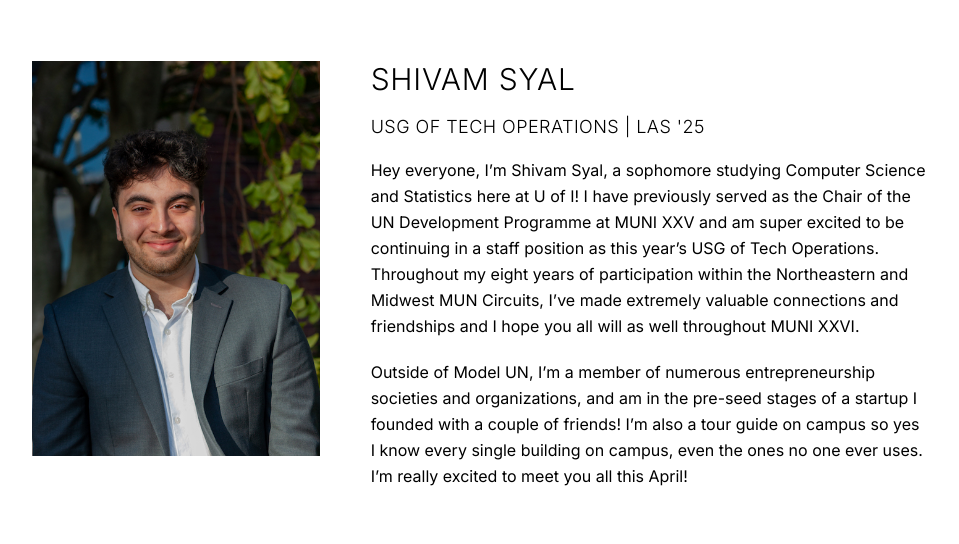
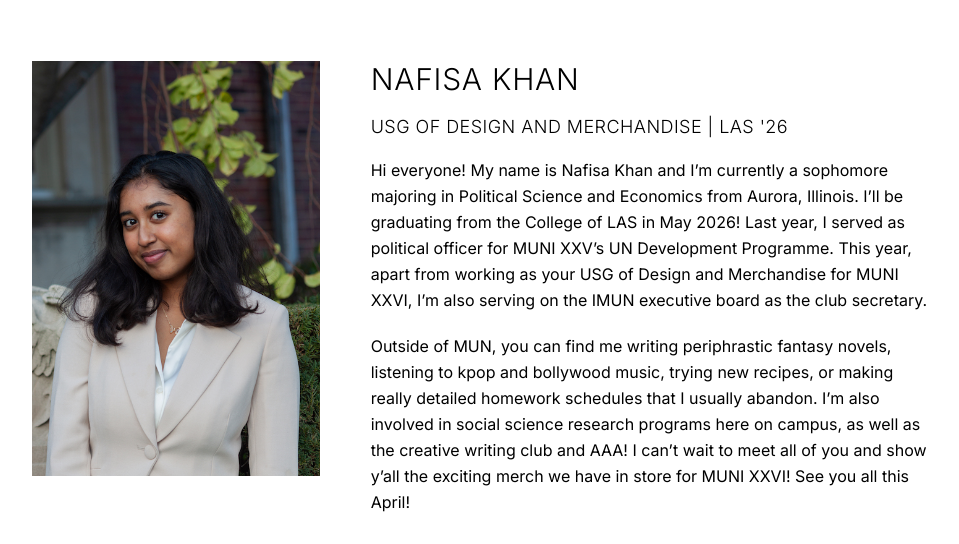
Before and after one commit to illinoismun/illinoismun.github.io, a website: page about.html in a window 1280 px wide. Shown: the part 2559-3103 px from the top of the page, without its empty margins (160-1119 px from the left). Drawn offline with nearby package versions, Linux system fonts and the light colour scheme.

Commit message:
adding new sec pics and bios #2

```diff
--- a/about.html
+++ b/about.html
@@ -123,6 +123,20 @@
                     </div>
 
                     <div class="grid grid-cols-1 md:grid-cols-3 py-8">
+                        <img src="assets/headshots/nafisa.jpg" class="md:w-72 float-none md:float-left mb-8 md:mb-0">
+                        <div class="col-span-2 md:pl-10">
+                            <div class="text-3xl mb-4 uppercase font-light tracking-wide">Nafisa Khan</div>
+                            <div class="text-lg mb-4 uppercase font-light tracking-wide">USG of Design and Merchandise | LAS '26</div>
+                            <div class="leading-relaxed">
+                                Hi everyone! My name is Nafisa Khan and I’m currently a sophomore majoring in Political Science and Economics from Aurora, Illinois. I’ll be graduating from the College of LAS in May 2026! Last year, I served as political officer for MUNI XXV’s UN Development Programme. This year, apart from working as your USG of Design and Merchandise for MUNI XXVI, I’m also serving on the IMUN executive board as the club secretary.
+                            </div>
+                            <div class="leading-relaxed pt-5">
+                                Outside of MUN, you can find me writing periphrastic fantasy novels, listening to kpop and bollywood music, trying new recipes, or making really detailed homework schedules that I usually abandon. I’m also involved in social science research programs here on campus, as well as the creative writing club and AAA! I can’t wait to meet all of you and show y’all the exciting merch we have in store for MUNI XXVI! See you all this April!
+                            </div>
+                        </div>
+                    </div>
+
+                    <div class="grid grid-cols-1 md:grid-cols-3 py-8">
                         <img src="assets/headshots/shivam.jpg" class="md:w-72 float-none md:float-left mb-8 md:mb-0">
                         <div class="col-span-2 md:pl-10">
                             <div class="text-3xl mb-4 uppercase font-light tracking-wide">Shivam Syal</div>
```
Also changed, not shown: assets/headshots/nafisa.jpg (added).
